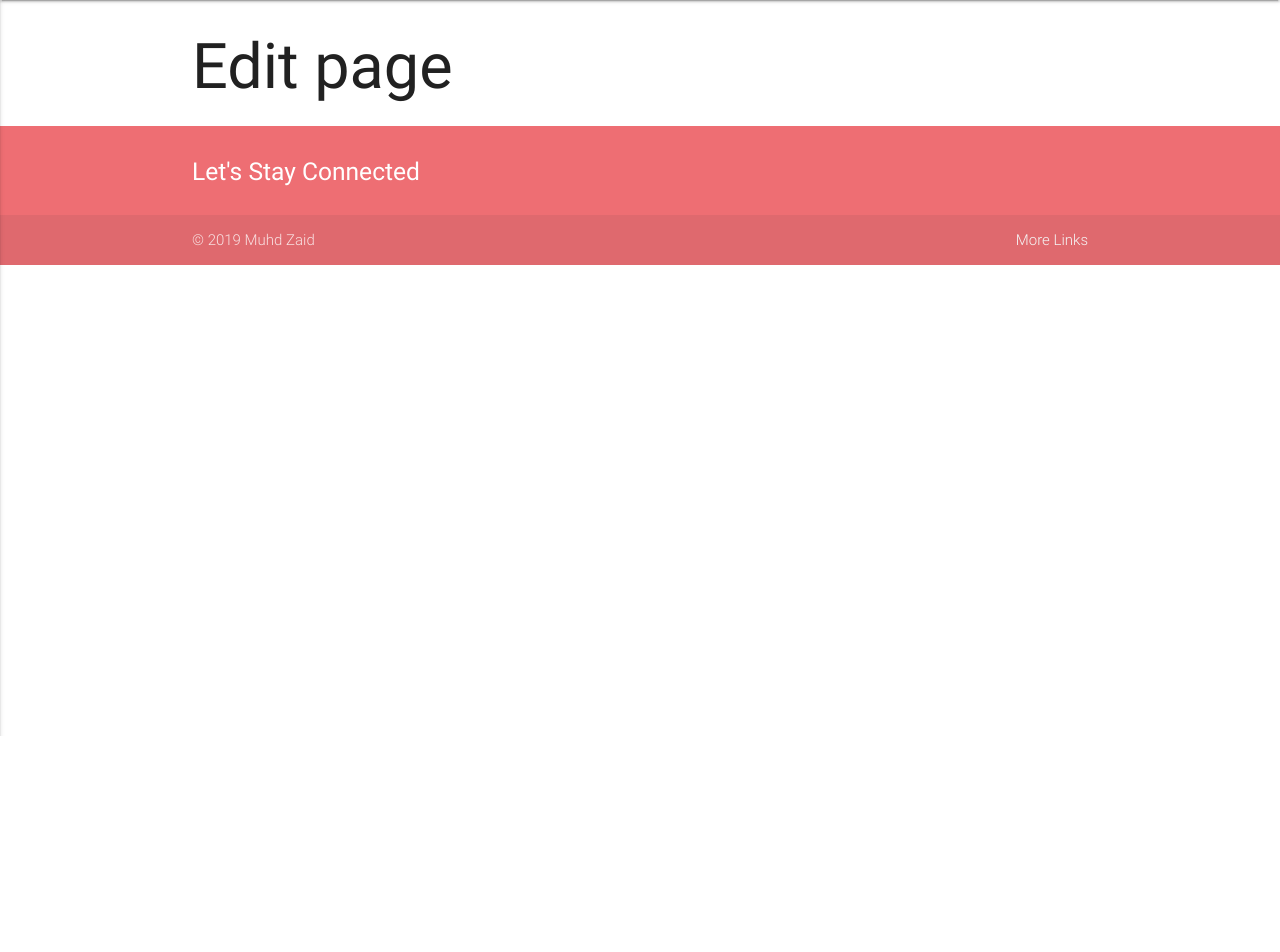
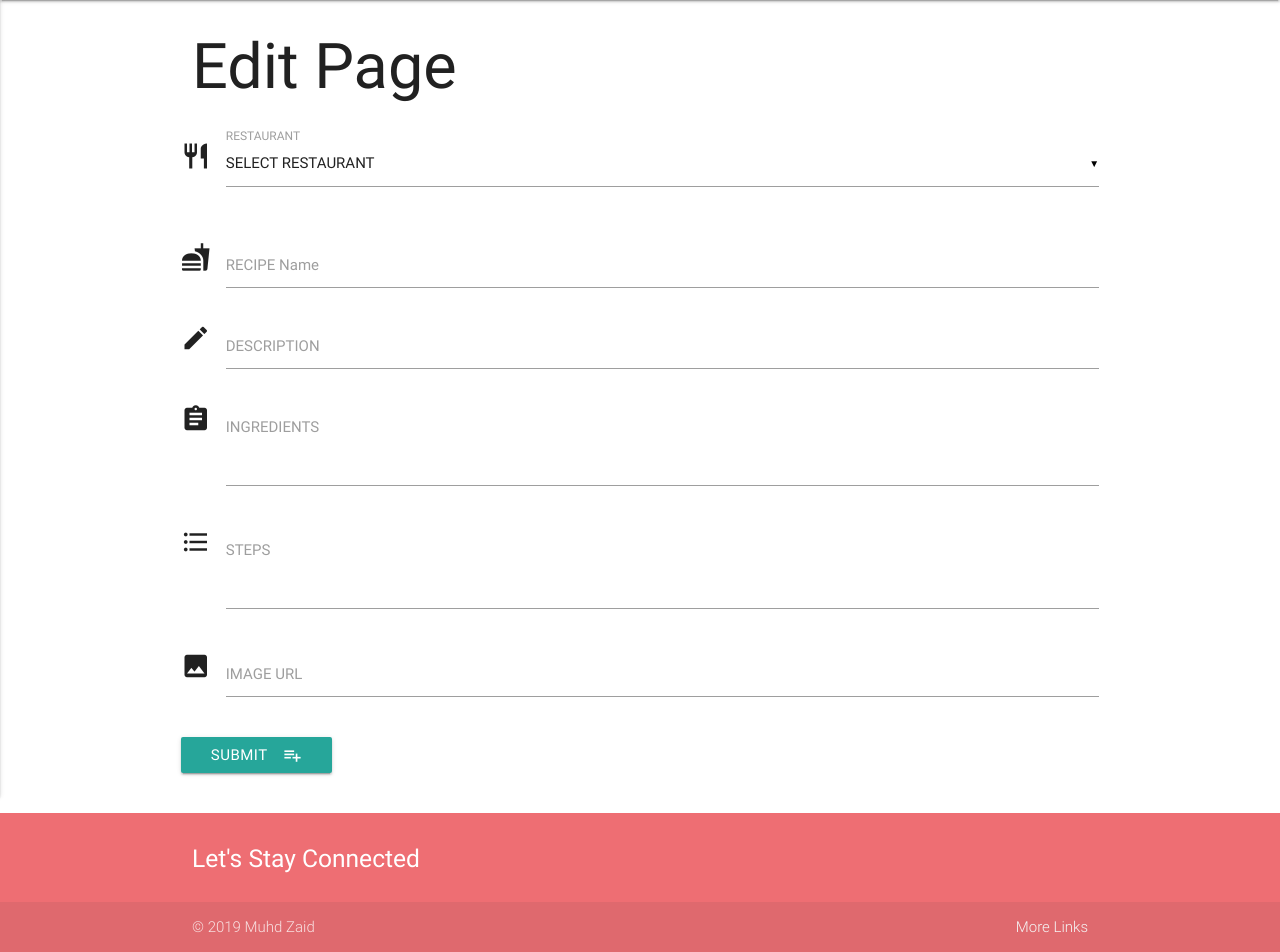
Before and after one commit to Zaidcoll/Project3, a Flask app: template templates/edit.html in a window 1280 px wide. Shown: the part 64-1016 px from the top of the page. Before the commit the page ends 800 px from the top, so only its background shows below. Run offline with Flask 2, Linux system fonts and the light colour scheme; the template is opened without the code that fills it, so the values that code supplies are empty; some libraries are stand-ins or nearby versions.

Commit message:
Link up the edit to the database by wiring the route

```diff
--- a/templates/edit.html
+++ b/templates/edit.html
@@ -1,6 +1,59 @@
 {% extends 'base.html'%} {% block content %}
-<h1> Edit page</h1>
+<h1>Edit Page</h1>
+<div class="row">
+  <form action='{{url_for('add_recipe')}}' , method='POST' class="col s12">
+
+    <div class="row">
+            <div class="row">
+                <div class="input-field col s12">
+                    <i class="material-icons prefix">restaurant</i>
+                    <select id="category" name="category_name">
+                  <option value="" disabled selected>SELECT RESTAURANT</option>
+                  {% for cat in categories %}
+                  {% if cat.category_name == recipe.category_name %}
+                      <option value="{{cat.category_name}}" selected>{{cat.category_name}}</option>
+                  {%endif%}
+                  {% endfor %}
+                </select>
+                    <label>RESTAURANT</label>
+                </div>
+            </div>
+    <div class="row">
+      <div class="input-field col s12">
+        <i class="material-icons prefix">fastfood</i>
+        <input id="recipe_name" name='recipe_name' type="text" class="validate" value = "{{recipe.recipe_name}}">
+        <label for="icon_prefix">RECIPE Name</label>
+      </div>
+      <div class="input-field col s12">
+        <i class="material-icons prefix">create</i>
+        <input id="description" name='description' type="text" class="validate" value ="{{recipe.description}}">
+        <label for="icon_prefix">DESCRIPTION</label>
+      </div>
 
 
+      <div class="input-field col s12">
+        <i class="material-icons prefix">assignment</i>
+        <textarea id="steps" name='steps' class="materialize-textarea">{{recipe.ingredients}}</textarea>
+        <label for="icon_prefix2">INGREDIENTS</label>
+      </div>
+
+      <div class="input-field col s12">
+        <i class="material-icons prefix">format_list_bulleted</i>
+        <textarea id="steps" name='steps' class="materialize-textarea">{{recipe.steps}}</textarea>
+        <label for="icon_prefix2">STEPS</label>
+      </div>
+      <div class="input-field col s12">
+        <i class="material-icons prefix">image</i>
+        <input id="url_image" name='url' type="text" class="validate" value = {{recipe.url}}>
+        <label for="icon_prefix">IMAGE URL</label>
+      </div>
+
+    </div>
+    <button class="btn waves-effect waves-light" type="submit" name="action">Submit
+      <i class="material-icons right">playlist_add</i>
+    </button>
+  </form>
+</div>
+</div>
 
 {% endblock %}
```
Also changed, not shown: .c9/metadata/environment/app.py (+1 -1 lines).
